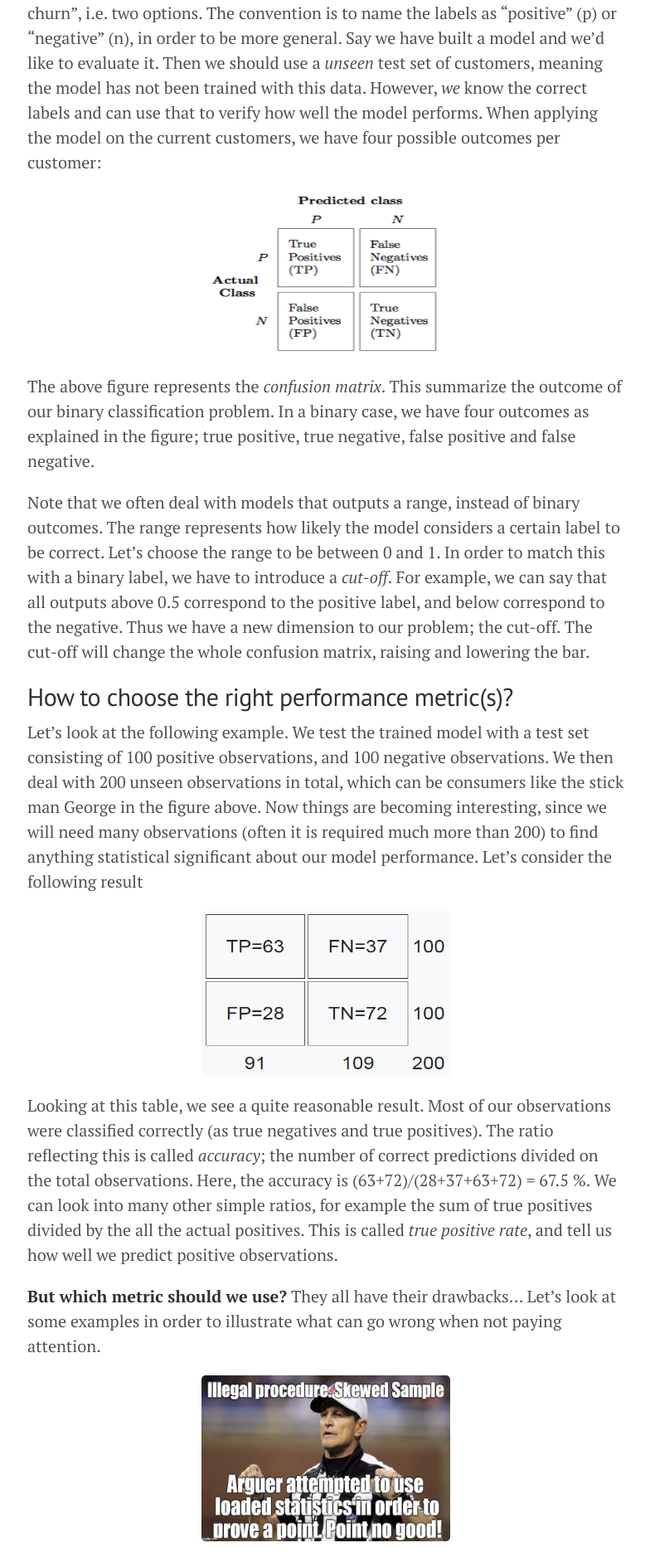
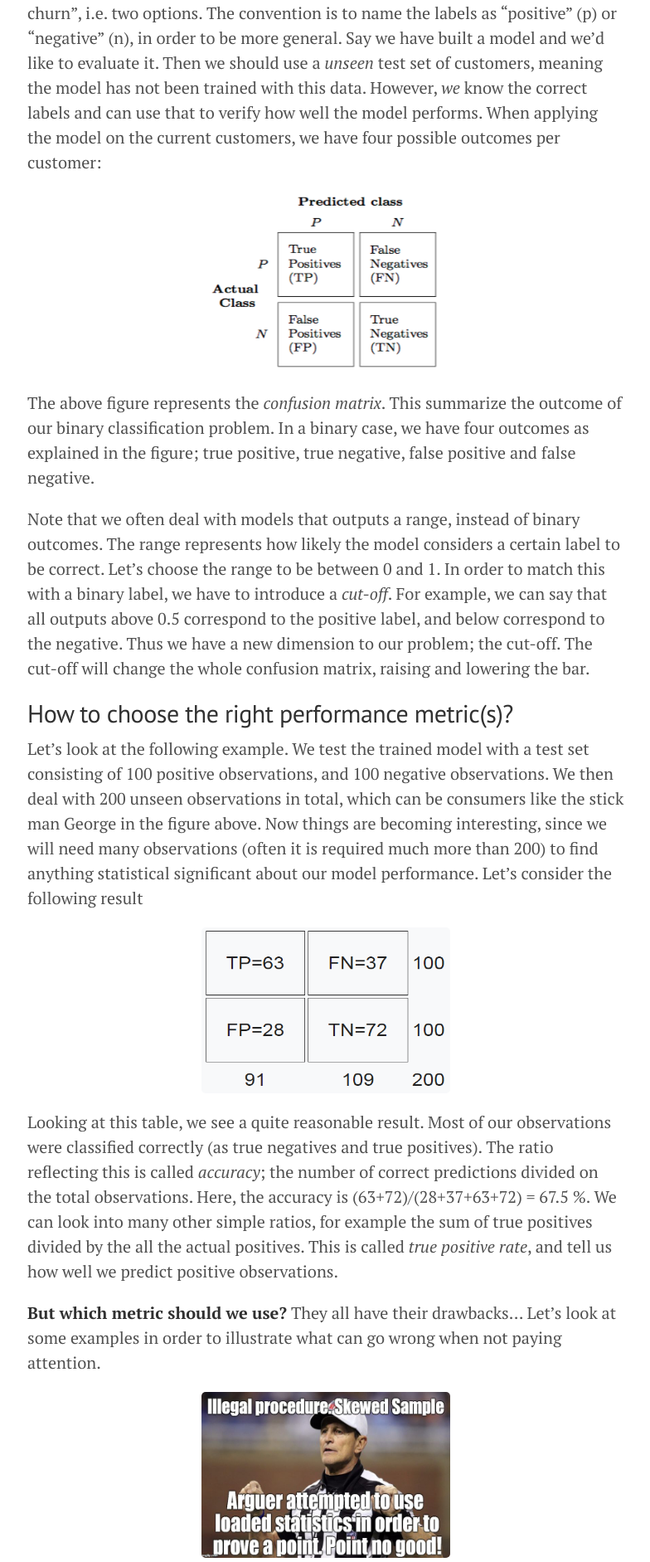
Before and after one commit to herman-hellenes/herman-hellenes.github.io, a Jekyll site: the page built from undone_posts/2017-08-28-Classification-Measure-Performance.md, in a window 1280 px wide. Shown: the part 2240-4123 px from the top of the page at 83% size, without its empty margins (247-1031 px from the left). Built offline with Jekyll 4.4.1, drawn with Linux system fonts in a browser that asks for light colours; nearby versions of some CDN libraries; comment, search, counter and statistics services are not loaded.

Commit message:
Update 2017-08-28-Classification-Measure-Performance.md

```diff
--- a/undone_posts/2017-08-28-Classification-Measure-Performance.md
+++ b/undone_posts/2017-08-28-Classification-Measure-Performance.md
@@ -37,7 +37,7 @@
 In our binary classification problem of churn, we attempt to label "churn" or "no churn", i.e. two options. The convention is to name the labels as "positive" (p) or "negative" (n), in order to be more general. Say we have built a model and we'd like to evaluate it. Then we should use a *unseen* test set of customers, meaning the model has not been trained with this data. However, *we* know the correct labels and can use that to verify how well the model performs. When applying the model on the current customers, we have four possible outcomes per customer:
 
 <p align="center">
-  <img width="300" height="200" src="/figs/classification_measure/confusion_matrix_1.png">
+  <img width="300" height="220" src="/figs/classification_measure/confusion_matrix_1.png">
 </p>
 
 The above figure represents the *confusion matrix*. This summarize the outcome of our binary classification problem. In a binary case, we have four outcomes as explained in the figure; true positive, true negative, false positive and false negative.
```
